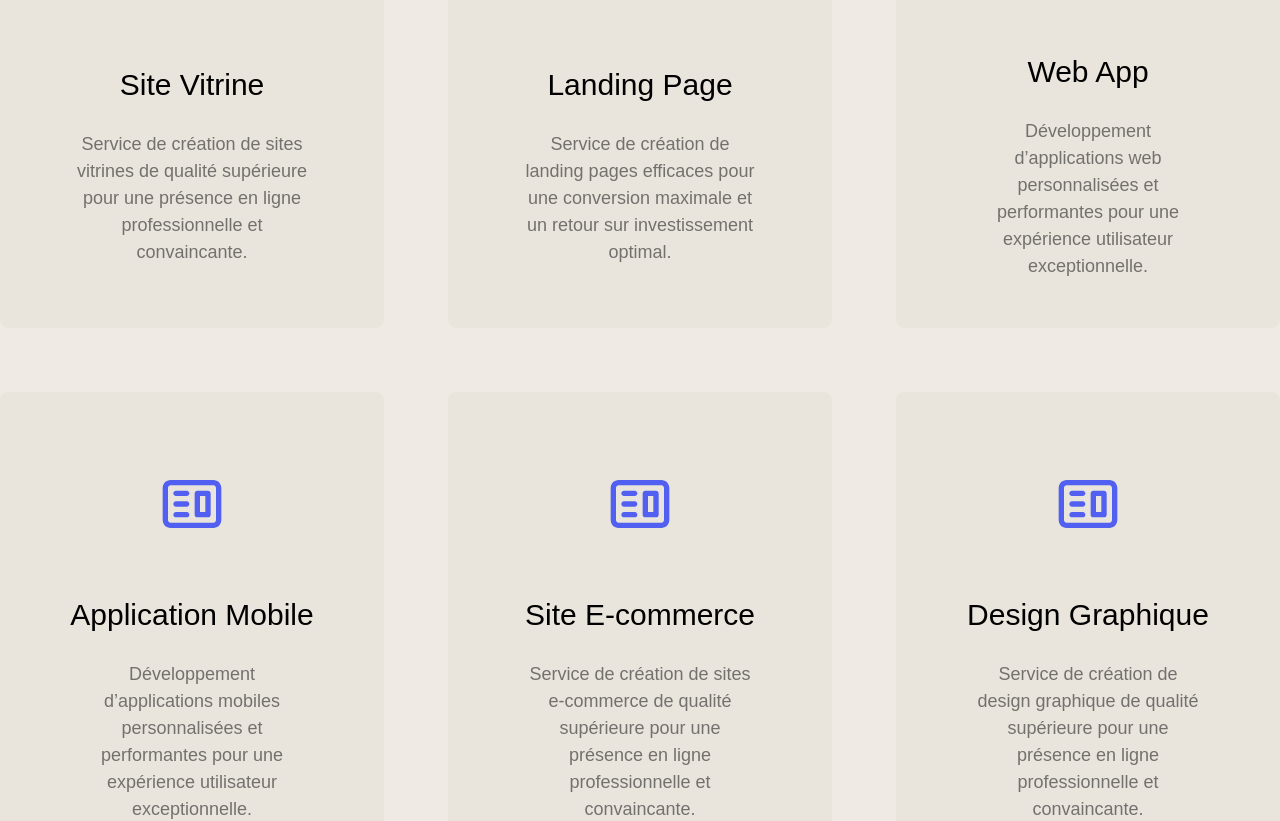
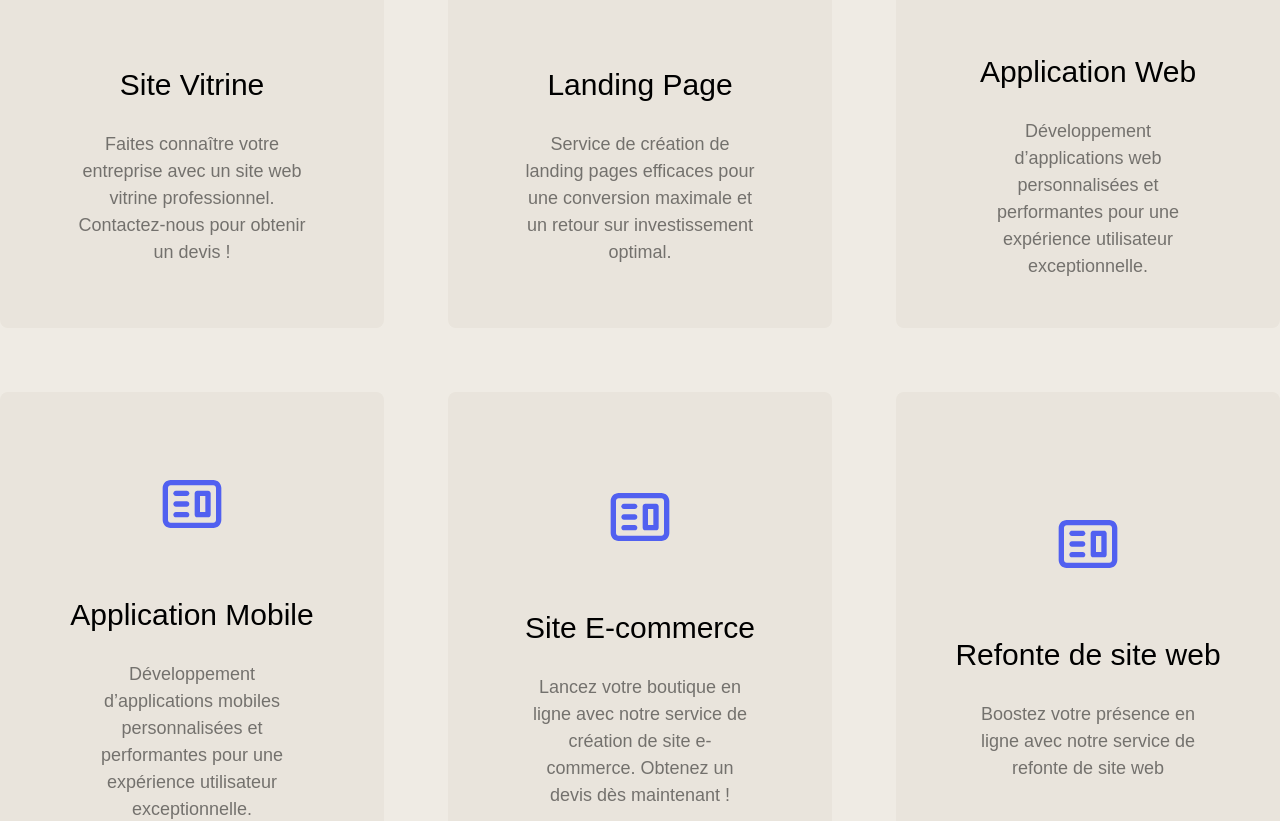
Before and after one commit to enzo-mourany/portfolio-v2, a Next.js app: page /services in a window 1280 px wide. Shown: the part 1248-2069 px from the top of the page. Built offline with nearby package versions, Linux system fonts and the light colour scheme; no server answers.

Commit message:
optimized SEO

```diff
--- a/app/posts/[slug]/page.tsx
+++ b/app/posts/[slug]/page.tsx
@@ -5,17 +5,18 @@ import matter from 'gray-matter';
 import '../../../styles/globals.css';
 
 import getPostMetadata from '../../../components/getPostMetadata';
+import type { PostMetadata } from '../../../interfaces/PostMetadata';
 
 const getPostContent = (slug: string) => {
   const folder = 'posts/';
   const file = `${folder}${slug}.md`;
-  const content = fs.readFileSync(file, 'utf8');
-  const matterResult = matter(content);
+  const content: string = fs.readFileSync(file, 'utf8');
+  const matterResult: matter.GrayMatterFile<string> = matter(content);
   return matterResult;
 };
 
 export const generateStaticParams = async () => {
-  const posts = getPostMetadata();
+  const posts: PostMetadata[] = getPostMetadata();
   return posts.map(post => ({
     slug: post.slug,
   }));
@@ -28,8 +29,8 @@ interface PostPageProps {
 }
 
 const PostPage: React.FC<PostPageProps> = (props) => {
-  const slug = props.params.slug;
-  const post = getPostContent(slug);
+  const slug: string = props.params.slug;
+  const post: matter.GrayMatterFile<string> = getPostContent(slug);
   return (
     <div className='flex flex-col items-center'>
       <article className='prose mt-32 max-w-[80%] md:w-1/2'>
--- a/app/services/Services.tsx
+++ b/app/services/Services.tsx
@@ -15,14 +15,14 @@ const Services: React.FC = () => {
         <div className='flex flex-col lg:flex-row flex-wrap justify-center gap-16 mb-20'>
           <ServiceCard
             title='Site Vitrine'
-            description='Service de création de sites vitrines de qualité supérieure pour une présence en ligne professionnelle et convaincante.'
+            description='Faites connaître votre entreprise avec un site web vitrine professionnel. Contactez-nous pour obtenir un devis !'
           />
           <ServiceCard
             title='Landing Page'
             description='Service de création de landing pages efficaces pour une conversion maximale et un retour sur investissement optimal.'
           />
           <ServiceCard
-            title='Web App'
+            title='Application Web'
             description='Développement d’applications web personnalisées et performantes pour une expérience utilisateur exceptionnelle.'
           />
           <ServiceCard
@@ -31,11 +31,11 @@ const Services: React.FC = () => {
           />
           <ServiceCard
             title='Site E-commerce'
-            description='Service de création de sites e-commerce de qualité supérieure pour une présence en ligne professionnelle et convaincante.'
+            description='Lancez votre boutique en ligne avec notre service de création de site e-commerce. Obtenez un devis dès maintenant !'
           />
           <ServiceCard
-            title='Design Graphique'
-            description='Service de création de design graphique de qualité supérieure pour une présence en ligne professionnelle et convaincante.'
+            title='Refonte de site web'
+            description='Boostez votre présence en ligne avec notre service de refonte de site web'
           />
         </div>
         <Link href='/contact'>
```
